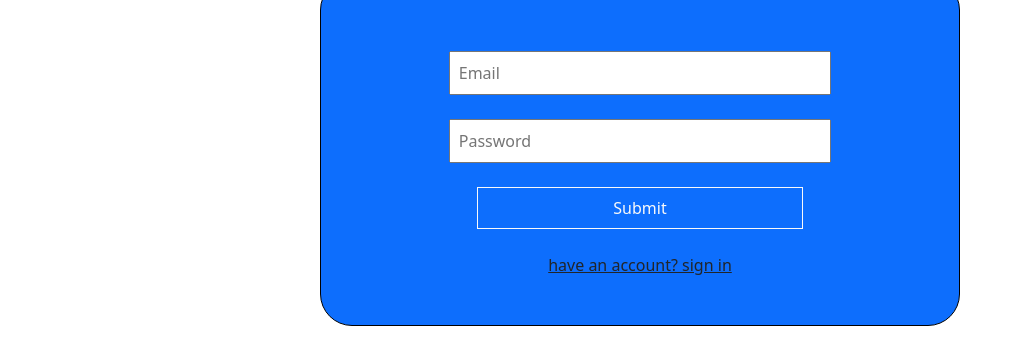
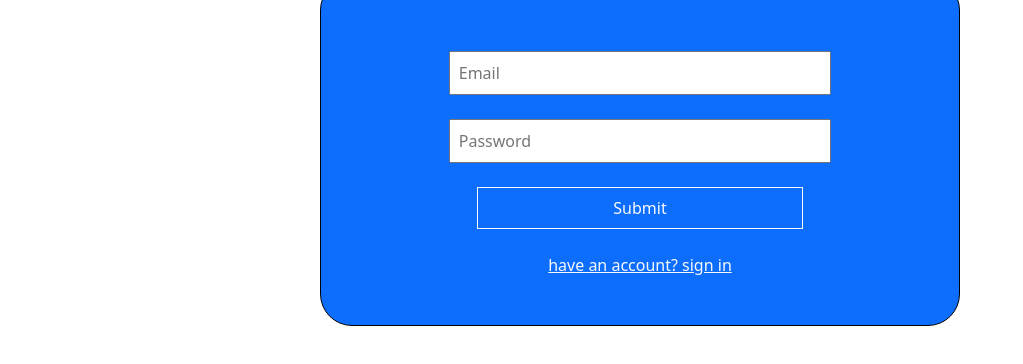
Before and after one commit to AceofFlips/Course-Recomender, a plain HTML site: page Create Account Page.html in a window 1280 px wide. Shown: the part 322-686 px from the top of the page, without its empty margins (0-1023 px from the left). Drawn offline with nearby package versions, Linux system fonts and the light colour scheme.

Commit message:
Update Create Account Page.html

```diff
--- a/Create Account Page.html
+++ b/Create Account Page.html
@@ -34,7 +34,7 @@
             <span class="d-flex justify-content-center">
                     <button class="p-2 input-submit text-light border border-1 border-light bg-primary" type="submit">Submit</button>
                 </span>
-            <a class="link-dark" href="Login Page.html">have an account? sign in</a>
+            <a class="link-light" href="Login Page.html">have an account? sign in</a>
 
         </form>
     </div>
```
